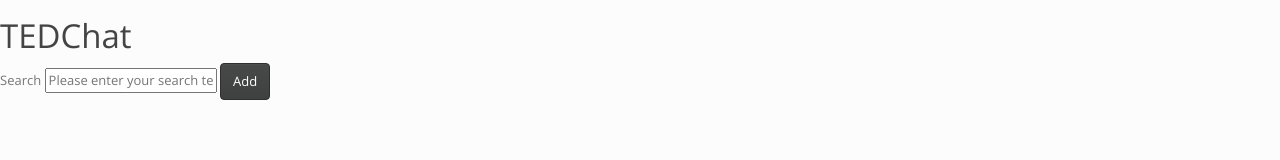
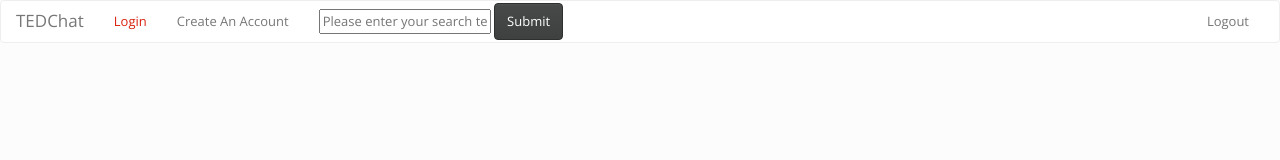
Before and after one commit to CharlieAllen/WDI_finalProject, a plain HTML site: page front-end/index.html in a window 1280 px wide. Drawn offline with nearby package versions, Linux system fonts and the light colour scheme.

Commit message:
navbar added to index.html

```diff
--- a/front-end/index.html
+++ b/front-end/index.html
@@ -6,29 +6,65 @@
   <title>TED Chat</title>
   <script type="text/javascript" src="/js/app.js"></script>
   <script src="https://apis.google.com/js/client.js?onload=init"></script>
+  <link rel="stylesheet" type="text/css" href="/css/bootstrap.css">
 </head>
-<link rel="stylesheet" type="text/css" href="/css/bootstrap.css">
+
 <body>
 
     <main ng-controller="MainController as main">
-    <h1>TEDChat</h1>
+    <nav class="navbar navbar-default">
+      <div class="container-fluid">
+        <div class="navbar-header">
+          <button type="button"
+          	class="navbar-toggle collapsed"
+          	data-toggle="collapse"
+          	data-target="#bs-example-navbar-collapse-1">
+            <span class="sr-only">Toggle navigation</span>
+            <span class="icon-bar"></span>
+            <span class="icon-bar"></span>
+            <span class="icon-bar"></span>
+          </button>
+          <a class="navbar-brand" href="#">TEDChat</a>
+        </div>
 
+        <div class="collapse navbar-collapse"
+        		id="bs-example-navbar-collapse-1">
+          <ul class="nav navbar-nav">
+            <li class="active">
+            	<a href="#">Login <span class="sr-only">(current)</span></a></li>
+            <li>
+            	<a href="#">Create An Account</a></li>
+          </ul>
 
-    <form class="form-horizontal"
+          <form class="navbar-form navbar-left"
 		          ng-submit="main.search()"
 		          name="main.searchForm"
-        novalidate>
-      <label for="search">Search</label>
+		          novalidate
+		          role="search">
+            <div class="form-group">
               <input type="text"
 				        ng-model="keyword"
 				        name="Search"
 				        placeholder="Please enter your search terms">
+            </div>
+
+            <button type="submit"
+            	class="btn btn-default">Submit</button>
+          </form>
+          <ul class="nav navbar-nav navbar-right">
+            <li><a href="#">Logout</a></li>
+          </ul>
+        </div>
+      </div>
+    </nav>
 
 
-      <button class="btn btn-default" type="submit">Add</button>
-    </form>
-  </main>
 
 
+	    <div class="player"
+	      ng-repeat="videoId in videoIds.all">
+	      {{ videoId }}
+	    </div>
+    </main>
   </body>
 </html>
--- a/front-end/js/app.js
+++ b/front-end/js/app.js
@@ -1,6 +1,6 @@
 angular
   .module('tedchatApp', [])
-  .controller('MainController', MainController)
+  .controller('MainController', MainController);
 
 function createSearch(keyword) {
   console.log("SEARCH!");
```
Also changed, not shown: front-end/js/videoView.js (added, +11 -0 lines). Lines whose indentation alone changed are shown as unchanged.
